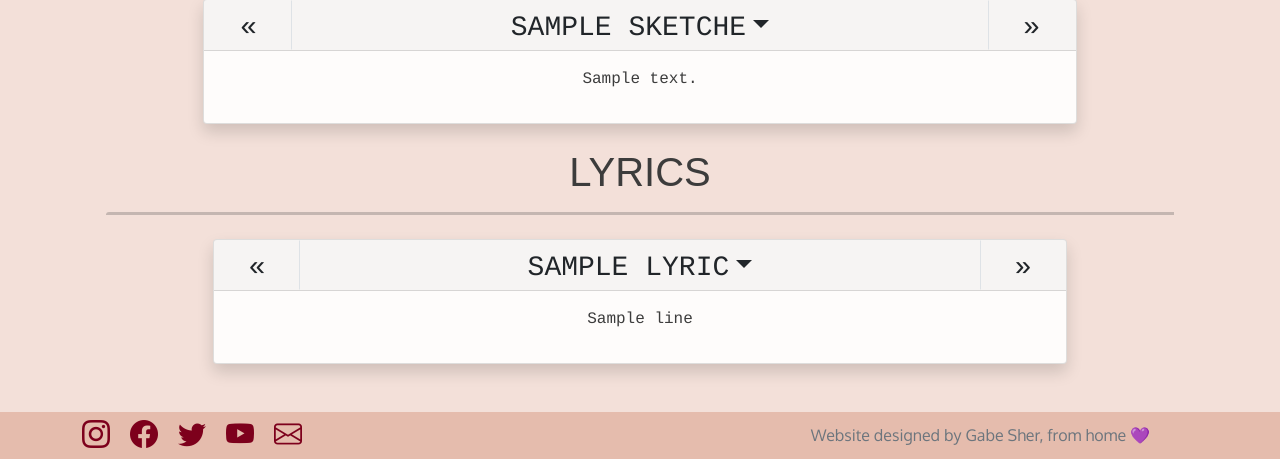
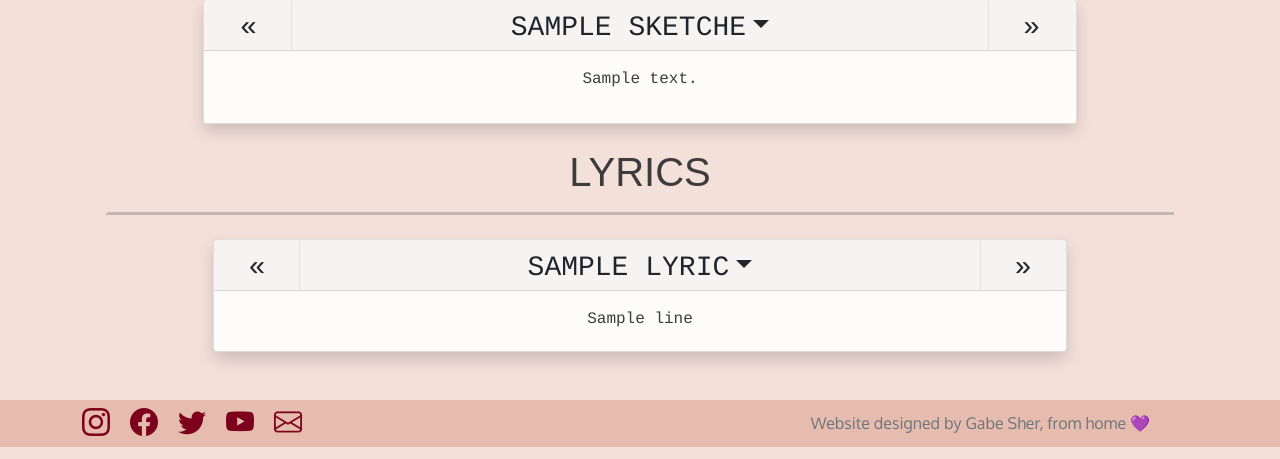
Before and after one commit to skulenite-web/2t1, a Flask app: page /shallnotpass/goodies in a window 1280 px wide. Shown: the part 396-855 px from the top of the page. Run offline with Flask 2, Linux system fonts and the light colour scheme; a database or web service that is not in the repository returns one stand-in record (values such as "Sample title"); parts of the project's set-up code (start-up, migrations or seed data) failed here and were passed over; some libraries are stand-ins or nearby versions; some web fonts are replaced.

Commit message:
Style changes to make scripts look more like scripts

```diff
--- a/app/static/css/main.css
+++ b/app/static/css/main.css
@@ -201,6 +201,17 @@ body {
 }
 
 /* GOODIES PAGE */
+@media (min-width: 768px) {
+    .goodies-box {
+        width: 90%;
+    }
+}
+@media (min-width: 992px) {
+    .goodies-box {
+        width: 80%;
+    }
+}
+
 .script {
     font-family: 'Courier', 'monospace';
 }
@@ -216,6 +227,9 @@ body {
     margin-bottom: 0;
 }
 .script-dial {
+    width: 60%;
+    text-align: left;
+    align-items: center;
 }
 .script-dial-ital {
     font-style: italic;
--- a/app/templates/goodies.html
+++ b/app/templates/goodies.html
@@ -9,8 +9,8 @@
         <section id="sketches" class='container mb-4'>
             <h1 class='h1 text-center sub-font'> SKETCHES </h1>
             <hr class='people-hr border-dark mb-4' />
-            <div class='row w-100 w-sm-80 m-auto mb-4'>
-              <div class='card text-center shadow script g-0 w-80 m-auto'>
+            <div class='row goodies-box m-auto mb-4'>
+              <div class='card text-center shadow script g-0 m-auto'>
                 <!-- nav -->
                 <div id='sketch-box' class='card-header p-0'>
                     <div class='btn-group w-100' role='group' aria-label='Sketch navigation'>
@@ -34,9 +34,9 @@
                 <!-- The Sketch Itself -->
                 <div class='card-body'>
                     {% for sketch in sketches %}
-                        <div class='sketch-script-text {% if sketch['title'] != sketches[0]['title'] %}d-none {% endif %}' id='{{sketch['title']}}'>
+                        <div class='sketch-script-text d-flex flex-column {% if sketch['title'] != sketches[0]['title'] %}d-none {% endif %}' id='{{sketch['title']}}'>
                             {% for line in sketch['script'] %}
-                                <p class='script-{{line['type']}}'> {{line['text']}} </p>
+                                <p class='script-{{line['type']}} {% if line['type'] == 'dial' or line['type'] == 'dial-ital' %}align-self-center{% endif %}'> {{line['text']}} </p>
                             {% endfor %}
                         </div>
                     {% endfor %}
@@ -48,8 +48,8 @@
         <section id="lyrics" class='container mb-4'>
             <h1 class='h1 text-center sub-font'> LYRICS </h1>
             <hr class='people-hr border-dark mb-4' />
-            <div class='row w-100 w-sm-80 m-auto mb-4'>
-              <div class='card text-center shadow script g-0 w-80 m-auto'>
+            <div class='row goodies-box m-auto mb-4'>
+              <div class='card text-center shadow script g-0 m-auto'>
                 <!-- nav -->
                 <div id='song-box' class='card-header p-0'>
                     <div class='btn-group w-100' role='group' aria-label='Song lyric navigation'>
@@ -74,9 +74,9 @@
                 <!-- The Lyrics Themselves -->
                 <div class='card-body'>
                     {% for song in songs %}
-                        <div class='song-script-text text-center {% if song['title'] != songs[0]['title'] %}d-none {% endif %}' id='{{song['title']}}'>
+                        <div class='song-script-text d-flex flex-column  text-center {% if song['title'] != songs[0]['title'] %}d-none {% endif %}' id='{{song['title']}}'>
                             {% for line in song['lines'] %}
-                                <p class='{mb-1'>{{line}}</p>
+                                <p class='mb-1 align-self-center' style='width: 60%'>{{line}}</p>
                             {% endfor %}
                         </div>
                     {% endfor %}
```
